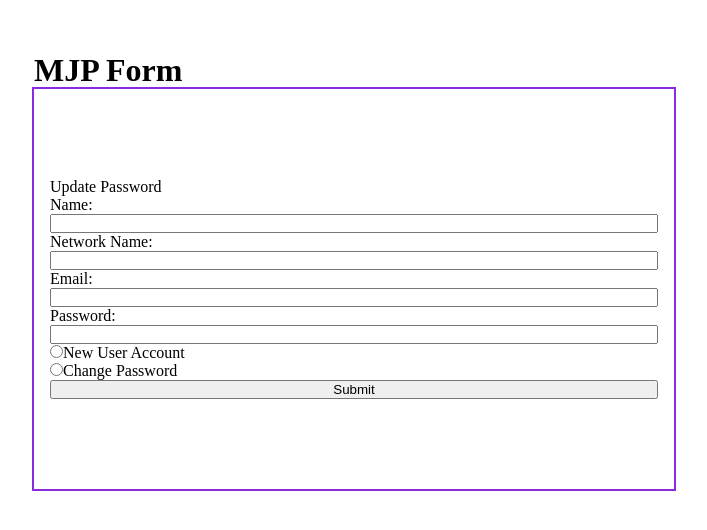
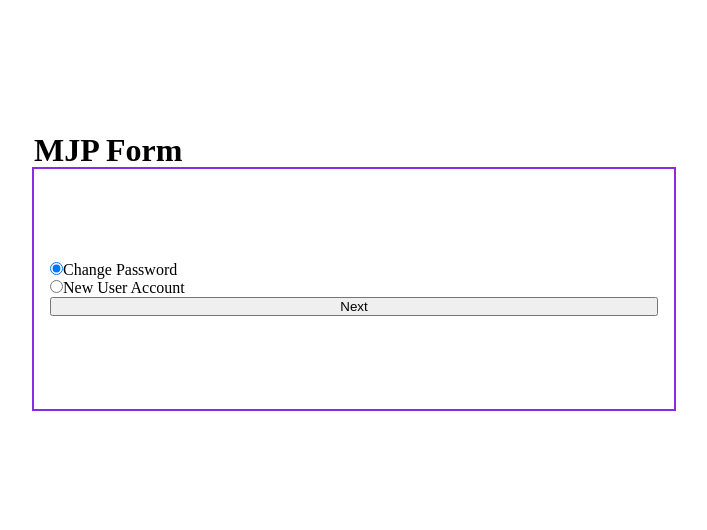
Before and after one commit to PandolfoM/mjp-account-change, a React (Vite) app: page / in a window 1280 px wide. Shown: the part 130-660 px from the top of the page, without its empty margins (286-993 px from the left). Built offline with nearby package versions, Linux system fonts and the light colour scheme.

Commit message:
multistep form

```diff
--- a/src/App.jsx
+++ b/src/App.jsx
@@ -1,38 +1,37 @@
+import { useState } from "react";
+import AccountInfo from "./Components/AccountInfo";
+import SelectType from "./Components/SelectType";
 import "./index.css";
 
 function App() {
-  const handleSubmit = (e) => {
-    e.preventDefault();
-    console.log("submitted");
-  };
+  const [page, setPage] = useState(0);
+  const [formData, setFormData] = useState({
+    type: 1,
+  });
 
+  const componentList = [
+    <SelectType
+      formData={formData}
+      setFormData={setFormData}
+      page={page}
+      setPage={setPage}
+    />,
+    <AccountInfo
+      formData={formData}
+      setFormData={setFormData}
+      page={page}
+      setPage={setPage}
+    />,
+  ];
   //todo password = 12 char, case change, number, symbol
+  // ! Stages :
+  // ! 1: change type
+  // ! 2: enter change details
+  // ! 3: confirm changes
   return (
     <div className="container">
       <h1>MJP Form</h1>
-      <form onSubmit={handleSubmit}>
-        <legend>Update Password</legend>
-        <label htmlFor="user">Name:</label>
-        <input type="user" name="user"></input>
-        <label htmlFor="network">Network Name:</label>
-        <input type="network" name="network"></input>
-        <label htmlFor="email">Email:</label>
-        <input type="email" name="email"></input>
-        <label htmlFor="password">Password:</label>
-        <input type="password" name="password"></input>
-        <div>
-          {/* username, password */}
-          {/* all stores or select stores */}
-          <input type="radio" id="newpass" name="selectType"></input>
-          <label htmlFor="newpass">New User Account</label>
-        </div>
-        <div>
-          {/* username and password */}
-          <input type="radio" id="changepass" name="selectType"></input>
-          <label htmlFor="changepass">Change Password</label>
-        </div>
-        <button type={"submit"}>Submit</button>
-      </form>
+      {componentList[page]}
     </div>
   );
 }
--- /dev/null
+++ b/src/Components/AccountInfo/index.jsx
@@ -0,0 +1,28 @@
+function AccountInfo(props) {
+  const { page, setPage } = props;
+
+  return (
+    <form>
+      {/* persons name */}
+      <label htmlFor="user">Name:</label>
+      <input type="user" name="user"></input>
+
+      {/* business name */}
+      <label htmlFor="network">Network Name:</label>
+      <input type="network" name="network"></input>
+
+      {/* email */}
+      <label htmlFor="email">Email:</label>
+      <input type="email" name="email"></input>
+
+      {/* password */}
+      <label htmlFor="password">Password:</label>
+      <input type="password" name="password"></input>
+
+      <button onClick={() => setPage(page - 1)}>Previous</button>
+      <button onClick={() => setPage(page + 1)}>Next</button>
+    </form>
+  );
+}
+
+export default AccountInfo;
--- /dev/null
+++ b/src/Components/SelectType/index.jsx
@@ -0,0 +1,22 @@
+function SelectType(props) {
+  const { formData, setFormData, page, setPage } = props;
+
+  return (
+    <form >
+      <div>
+        {/* username and password */}
+        <input type="radio" id="changepass" name="selectType" onChange={(e) => setFormData({...formData, type: 1})} defaultChecked></input>
+        <label htmlFor="changepass">Change Password</label>
+      </div>
+      <div>
+        {/* username, password */}
+        {/* all stores or select stores */}
+        <input type="radio" id="newpass" name="selectType" onChange={(e) => setFormData({...formData, type: 2})}></input>
+        <label htmlFor="newpass">New User Account</label>
+      </div>
+      <button onClick={() => setPage(page + 1)}>Next</button>
+    </form>
+  );
+}
+
+export default SelectType;
--- a/src/index.css
+++ b/src/index.css
@@ -20,6 +20,6 @@ form {
   outline: 2px solid blueviolet;
   flex-direction: column;
   width: 50vw;
-  height: 50vh;
+  height: 15rem;
   justify-content: center;
 }
```
